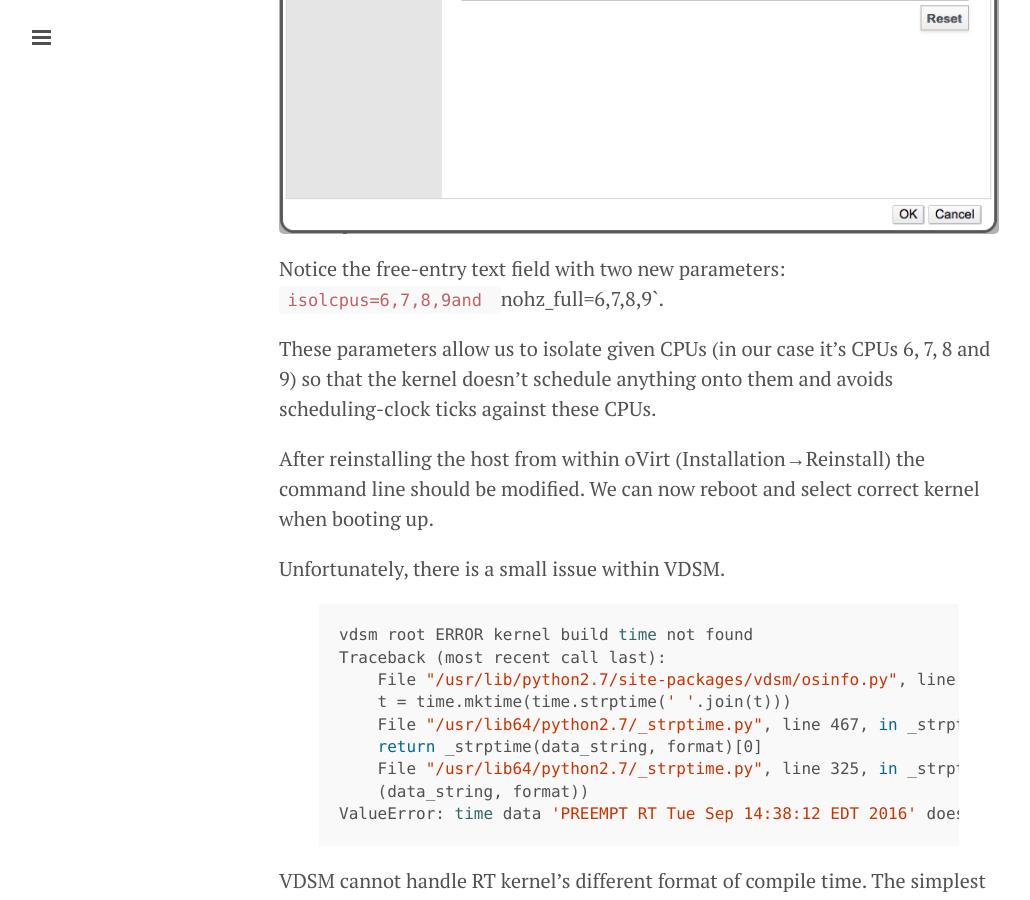
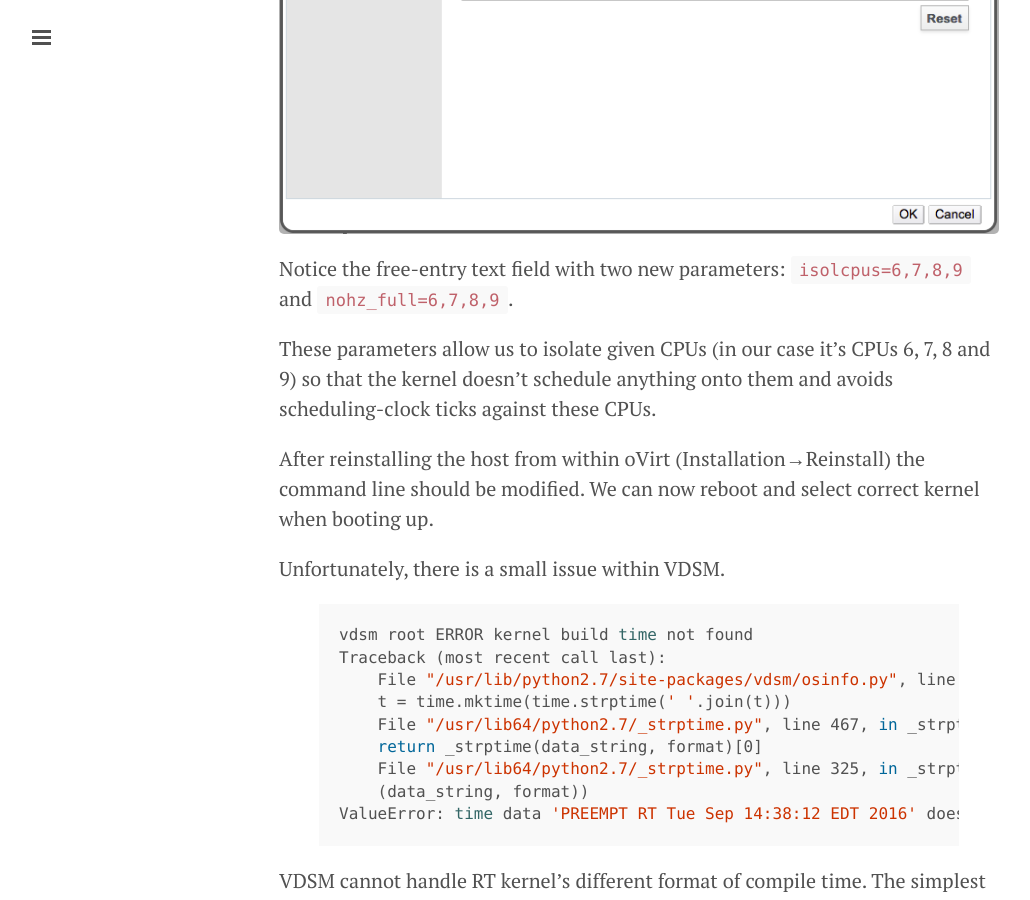
Before and after one commit to mpolednik/mpolednik.github.io, a Jekyll site: the page built from _posts/2016-09-19-real-time-host-in-ovirt.md, in a window 1280 px wide and 900 px high, scrolled down 5382 px. Shown: the whole window, without its empty margins (1-1031 px from the left). Built offline with Jekyll 4.4.1, drawn with Linux system fonts in a browser that asks for light colours.

Commit message:
Fix the fix of formatting of isolcpus and nohz_full parameters in RT post

```diff
--- a/_posts/2016-09-19-real-time-host-in-ovirt.md
+++ b/_posts/2016-09-19-real-time-host-in-ovirt.md
@@ -138,7 +138,7 @@ Before rebooting into our new and fancy RT environment, there is one more step t
 
 {% include image.html name="ovirt-kernel-cmdline.png" width="100%" %}
 
-Notice the free-entry text field with two new parameters: `isolcpus=6,7,8,9and `nohz_full=6,7,8,9`.
+Notice the free-entry text field with two new parameters: `isolcpus=6,7,8,9` and `nohz_full=6,7,8,9`.
 
 These parameters allow us to isolate given CPUs (in our case it's CPUs 6, 7, 8 and 9) so that the kernel doesn't schedule anything onto them and avoids scheduling-clock ticks against these CPUs.
 
```
